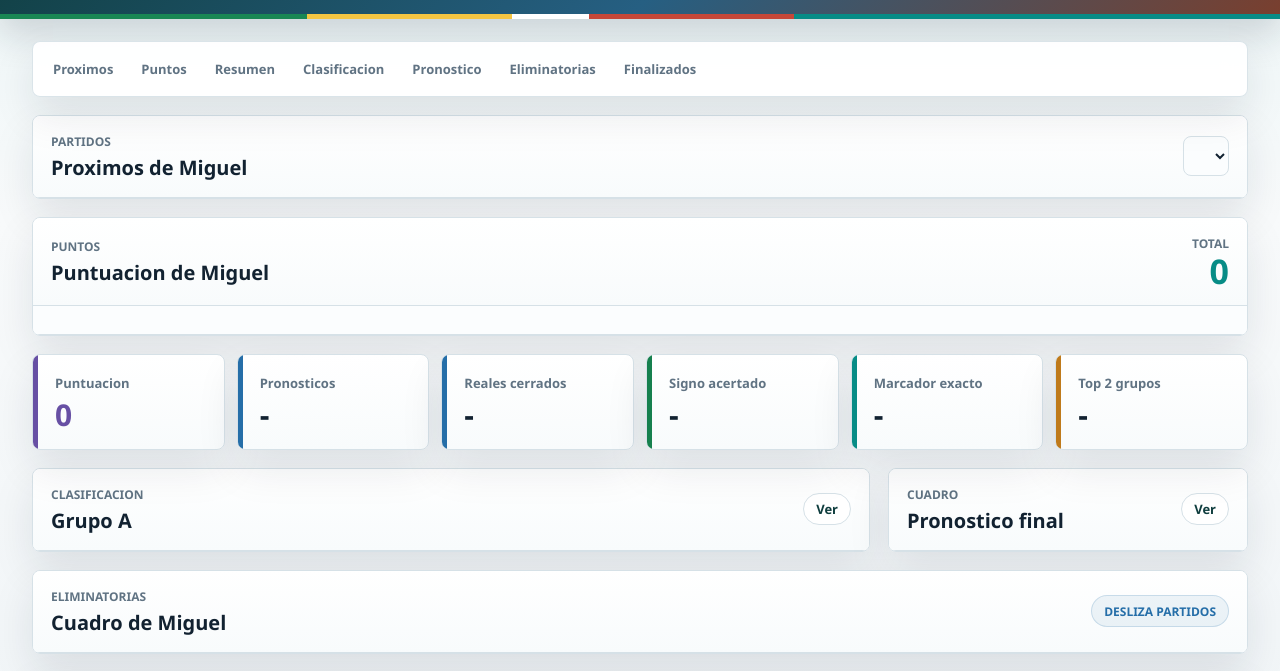
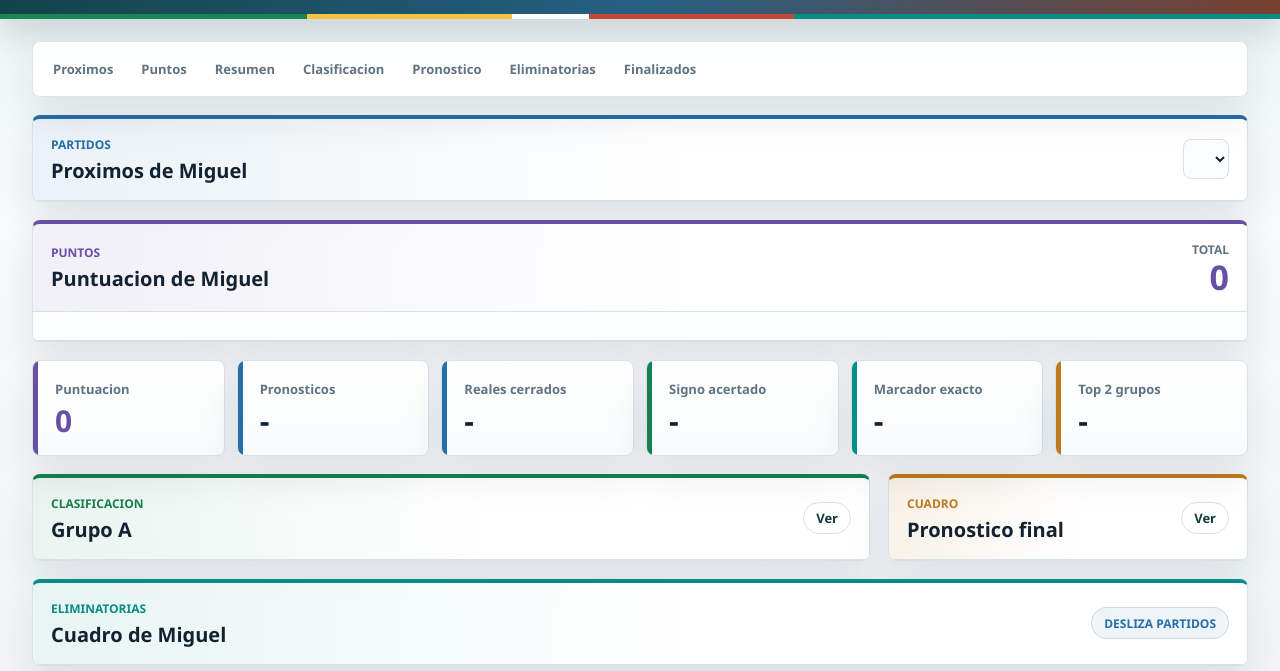
Before and after one commit to Mecheva02/mundial, a website: page public/index.html in a window 1280 px wide. Shown: the part 120-791 px from the top of the page. Drawn offline with Linux system fonts and the light colour scheme; no server answers.

Commit message:
Add subtle section accents

```diff
--- a/public/styles.css
+++ b/public/styles.css
@@ -619,6 +619,73 @@ select {
   background: linear-gradient(180deg, #ffffff 0%, #f8fbfc 100%);
 }
 
+#proximos {
+  --section-accent: #256ea8;
+  --section-tint: rgba(37, 110, 168, 0.09);
+}
+
+#puntuacion {
+  --section-accent: #6750a4;
+  --section-tint: rgba(103, 80, 164, 0.09);
+}
+
+#clasificacion {
+  --section-accent: #16804e;
+  --section-tint: rgba(22, 128, 78, 0.09);
+}
+
+#pronostico {
+  --section-accent: #bf7a1b;
+  --section-tint: rgba(191, 122, 27, 0.1);
+}
+
+#eliminatorias {
+  --section-accent: #078c86;
+  --section-tint: rgba(7, 140, 134, 0.09);
+}
+
+#finalizados {
+  --section-accent: #c64738;
+  --section-tint: rgba(198, 71, 56, 0.08);
+}
+
+#proximos,
+#puntuacion,
+#clasificacion,
+#pronostico,
+#eliminatorias,
+#finalizados {
+  border-top: 4px solid var(--section-accent);
+}
+
+#proximos > .panel-heading,
+#puntuacion > .panel-heading,
+#clasificacion > .panel-heading,
+#pronostico > .panel-heading,
+#eliminatorias > .panel-heading,
+#finalizados > .panel-heading {
+  background: linear-gradient(90deg, var(--section-tint) 0%, #ffffff 54%);
+}
+
+#proximos > .panel-heading .eyebrow,
+#puntuacion > .panel-heading .eyebrow,
+#clasificacion > .panel-heading .eyebrow,
+#pronostico > .panel-heading .eyebrow,
+#eliminatorias > .panel-heading .eyebrow,
+#finalizados > .panel-heading .eyebrow {
+  color: var(--section-accent);
+}
+
+#puntuacion .score-total strong,
+#puntuacion .score-history-heading strong {
+  color: var(--section-accent);
+}
+
+#ajustes {
+  border-top: 4px solid #607383;
+  background: linear-gradient(90deg, rgba(96, 115, 131, 0.07) 0%, rgba(255, 255, 255, 0.94) 45%);
+}
+
 summary.panel-heading {
   cursor: pointer;
   list-style: none;
```
